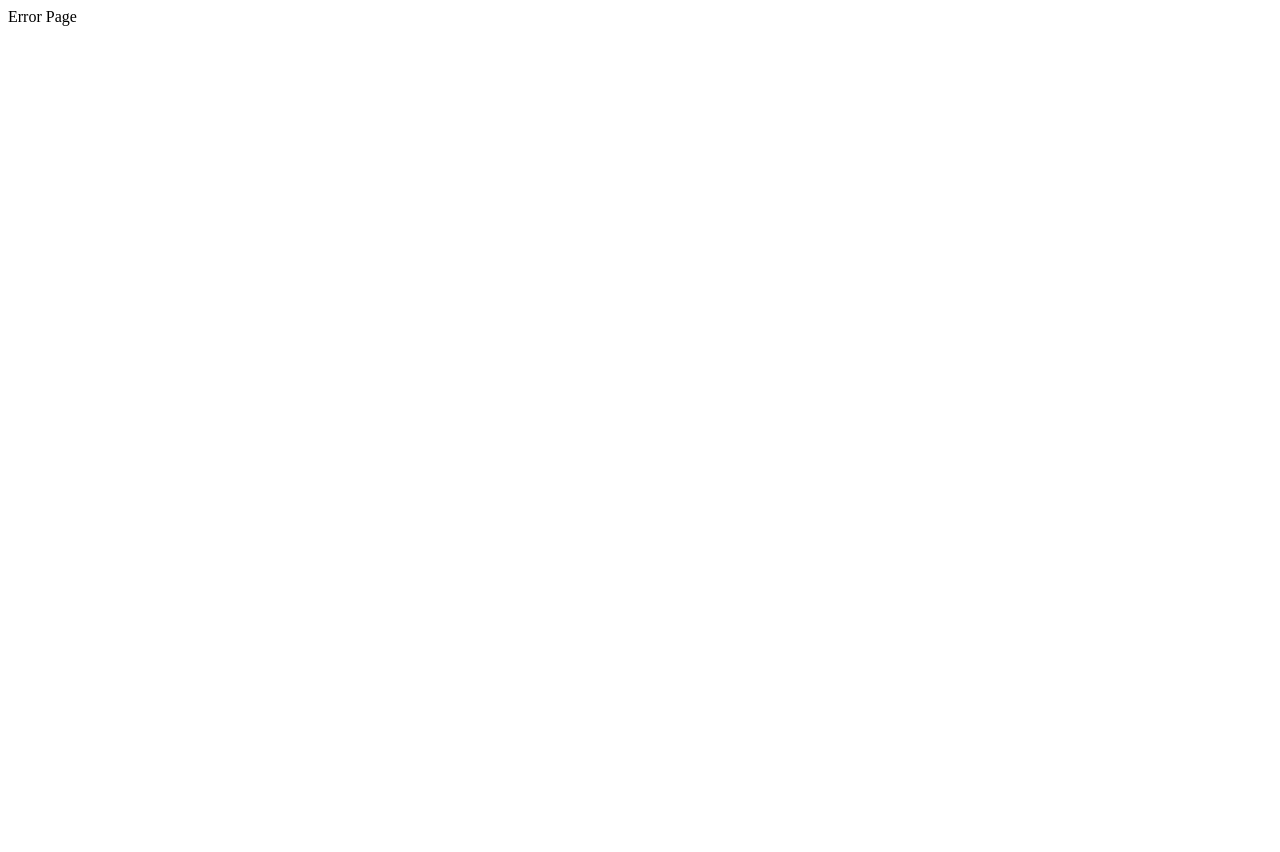
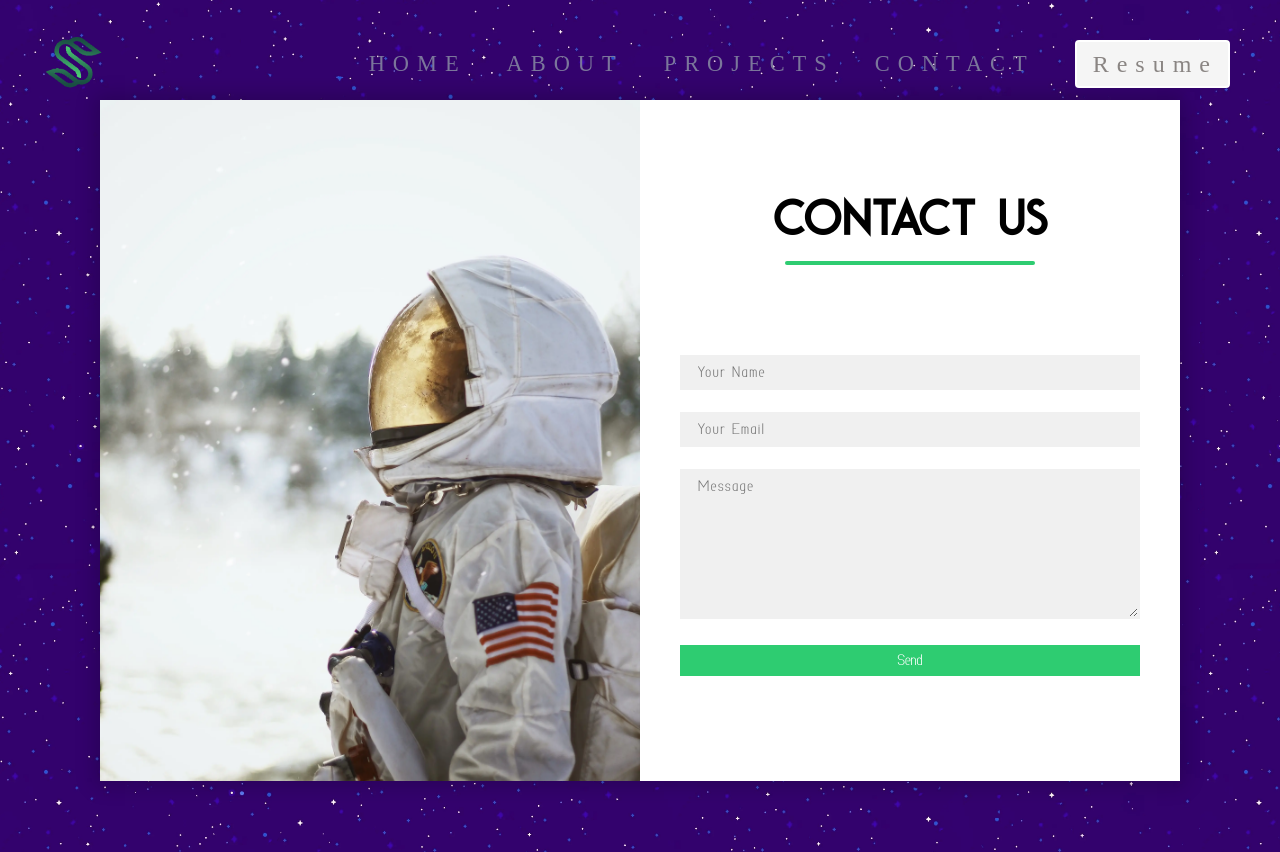
Before and after one commit to Siddardar/gatsby-portfolio, a Gatsby site: page /mail in a window 1280 px wide. Before the commit this address had no page. Before the commit the page ends 800 px from the top, so only its background shows below. Built offline with nearby package versions, Linux system fonts and the light colour scheme; Gatsby itself is replaced by a stand-in of ours; a web font is replaced by a local one.

Commit message:
Contact-Page

```diff
--- a/gatsby-config.js
+++ b/gatsby-config.js
@@ -14,5 +14,6 @@ module.exports = {
     "gsap",
     "react-multi-carousel",
     "react-auto-typing",
+    "react-toastify",
   ],
 };
--- a/package.json
+++ b/package.json
@@ -13,6 +13,7 @@
     "test": "echo \"Write tests! -> https://gatsby.dev/unit-testing\" && exit 1"
   },
   "dependencies": {
+    "@emailjs/browser": "^3.10.0",
     "babel-plugin-styled-components": "^2.0.7",
     "gatsby": "^5.4.1",
     "gatsby-plugin-google-fonts": "^1.0.1",
@@ -25,6 +26,7 @@
     "react-icons": "^4.7.1",
     "react-multi-carousel": "^2.8.2",
     "react-router-hash-link": "^2.4.3",
+    "react-toastify": "^9.1.1",
     "styled-components": "^5.3.6"
   },
   "repository": {
--- /dev/null
+++ b/src/assets/css/mail.css
@@ -0,0 +1,145 @@
+.contact-wrapper {
+    background: url("../images/contact-bg-min.webp");
+    background-size: 150vh;
+}
+
+.Toastify__toast-container .Toastify__toast-body {
+    text-align: left;
+
+}
+
+.contact-container {
+    position: relative;
+    width: 100%;
+    height: 93vh;
+    display: flex;
+    justify-content: center;
+    align-items: center;
+    padding: 20px 100px;
+}
+
+.contact-container:after {
+    content: '';
+    position: absolute;
+    width: 100%;
+    height: 100%;
+    left: 0;
+    top: 0;
+    background-size: cover;
+
+    z-index: -1;
+}
+
+
+.contact-box {
+    max-width: 100vw;
+    height: fit-content;
+    display: grid;
+    grid-template-columns: repeat(2, 1fr);
+    justify-content: center;
+    align-items: center;
+    text-align: center;
+    background-color: #fff;
+    box-shadow: 0px 0px 19px 5px rgba(0, 0, 0, 0.19);
+    margin-top: -10vh;
+}
+
+.left {
+    background: url("../images/contact.webp") no-repeat center;
+    background-size: cover;
+    height: 100%;
+}
+
+.right {
+    padding: 25px 40px;
+}
+
+h2 {
+    position: relative;
+    padding: 0 0 10px;
+    padding-top: 8vh;
+    margin-bottom: 100px;
+    font-family: Ace Sans;
+    font-size: 4rem;
+}
+
+h2:after {
+    content: '';
+    position: absolute;
+    left: 50%;
+    bottom: 0;
+    transform: translateX(-50%);
+    height: 4px;
+    width: 250px;
+    border-radius: 2px;
+    background-color: #2ecc71;
+    margin-bottom: -10px;
+}
+
+.field {
+    width: 100%;
+    border: 2px solid rgba(0, 0, 0, 0);
+    outline: none;
+    background-color: rgba(230, 230, 230, 0.6);
+    padding: 0.5rem 1rem;
+    font-size: 1.5rem;
+    margin-bottom: 22px;
+    transition: .3s;
+    font-family: Colfer;
+    letter-spacing: 0.1rem;
+}
+
+.field:hover {
+    background-color: rgba(0, 0, 0, 0.1);
+}
+
+textarea {
+    min-height: 150px;
+}
+
+.btn {
+    width: 100%;
+    padding: 0.5rem 1rem;
+    background-color: #2ecc71;
+    color: #fff;
+    font-size: 1.1rem;
+    border: none;
+    outline: none;
+    cursor: pointer;
+    transition: .3s;
+    font-family: colfer;
+    font-size: 1.5rem;
+    margin-bottom: 10vh;
+}
+
+.btn:hover {
+    background-color: #27ae60;
+}
+
+.field:focus {
+    border: 2px solid rgba(30, 85, 250, 0.47);
+    background-color: #fff;
+}
+
+@media screen and (max-width: 880px) {
+    .contact-box {
+        grid-template-columns: 1fr;
+    }
+
+    .left {
+        height: 200px;
+    }
+
+
+}
+
+@media screen and (max-height: 1000px) {
+    h2 {
+        font-size: 3rem;
+    }
+
+    .btn,
+    .field {
+        font-size: 1rem;
+    }
+}
--- a/src/assets/css/main.css
+++ b/src/assets/css/main.css
@@ -40,7 +40,7 @@
 
   /*Fixed colors*/
   --background: #113D3C;
-  --footerColor: rgb(230,221,218);
+  --footerColor: rgb(230, 221, 218);
   --restColor: #8a8583;
   --headingColor: rgb(236, 235, 235);
 
@@ -112,32 +112,32 @@ section {
 }
 
 
-@media screen and (max-width:2350px){
+@media screen and (max-width:2350px) {
   .page-about {
     background-size: 120%;
     background-position: -250px 1px;
   }
 }
 
-@media screen and (max-height:1250px){
+@media screen and (max-height:1250px) {
 
-  .page-home{
+  .page-home {
     background-position: -400px;
   }
 
 }
 
-@media screen and (max-height:1000px){
+@media screen and (max-height:1000px) {
 
-  .page-home{
+  .page-home {
     background-position: -300px;
   }
 
 }
 
-@media screen and (max-height:850px){
+@media screen and (max-height:850px) {
 
-  .page-home{
+  .page-home {
     background-position: -250px;
   }
 
@@ -151,7 +151,7 @@ section {
   height: 3.4rem;
 }
 
-nav{
+nav {
   height: auto;
   display: flex;
   align-items: center;
@@ -161,6 +161,7 @@ nav{
   padding-left: 45px;
   z-index: 3;
   padding-right: 30px;
+  background-color: inherit;
 
 }
 
@@ -194,7 +195,7 @@ li .normal-link:hover {
 
 .resume-btn {
   text-decoration: none;
-  color:var(--restColor);
+  color: var(--restColor);
   font-family: Casino;
   font-size: 1.5rem;
   letter-spacing: 0.5rem;
@@ -202,7 +203,7 @@ li .normal-link:hover {
   line-height: 1.5rem;
   padding: 10px;
   padding-left: 16px;
-  background-color:whitesmoke;
+  background-color: whitesmoke;
   border: none;
   border-radius: 4px;
   transition: ease-out 0.3s;
@@ -214,8 +215,8 @@ li .normal-link:hover {
 }
 
 .resume-btn:hover {
-  color:var(--white);
-  border:2px solid black;
+  color: var(--white);
+  border: 2px solid black;
   cursor: pointer;
 
 }
@@ -271,9 +272,9 @@ li .normal-link:hover {
   text-align: center;
   line-height: 2.5rem;
   margin-top: 9vh;
-  padding:2.1rem;
+  padding: 2.1rem;
   letter-spacing: 0.1rem;
-  box-shadow: inset 0 0 20px  var(--black);
+  box-shadow: inset 0 0 20px var(--black);
   backdrop-filter: blur(50px);
 
 
@@ -283,7 +284,7 @@ li .normal-link:hover {
 
 .contact-btn {
   text-decoration: none;
-  color:var(--restColor);
+  color: var(--restColor);
   font-family: Colfer;
   font-size: 1.7rem;
   letter-spacing: 0.5rem;
@@ -300,23 +301,24 @@ li .normal-link:hover {
   border-radius: 4px;
   box-shadow: inset 0 0 0 0 var(--black);
   transition: ease-out 0.5s;
-  outline:none;
+  outline: none;
   background-color: whitesmoke;
 
 
 }
 
-.contact-btn:hover{
+.contact-btn:hover {
   box-shadow: inset 150px 0 0 0 var(--black);
-  color:whitesmoke;
+  color: whitesmoke;
 }
 
-@media screen and (max-height:1100px){
+@media screen and (max-height:1100px) {
 
   .contact-page .contact-text {
     margin-top: 7vh;
   }
-  .contact-page h1{
+
+  .contact-page h1 {
     font-size: 5rem;
     padding-top: 20vh;
   }
@@ -336,17 +338,17 @@ li .normal-link:hover {
   justify-self: flex-end;
   font-family: Ace Sans;
   font-size: 1rem;
-  color:rgb(123, 118, 155);
+  color: rgb(123, 118, 155);
   justify-self: flex-end;
   transition: color 0.5s ease-in-out;
 }
 
-.contact-page .footer:hover{
-  color:white;
+.contact-page .footer:hover {
+  color: white;
 
 }
 
-.contact-page span{
+.contact-page span {
   display: flex;
   align-self: flex-end;
 }
--- a/src/components/Carousel.js
+++ b/src/components/Carousel.js
@@ -56,7 +56,7 @@ const carousel = () => (
         </p>
 
         <div className="carousel-btn">
-          <Link to="../projects/chess" target="blank">
+          <Link to="../projects/chess" target={"_blank"}>
             <button>Learn more!</button>
           </Link>
         </div>
@@ -71,7 +71,9 @@ const carousel = () => (
           spotting inaccuracies and mistakes
         </p>
         <div className="carousel-btn">
-          <button>Learn more!</button>
+          <Link to="../mail">
+            <button>Learn more!</button>
+          </Link>
         </div>
       </div>
     </div>
@@ -84,7 +86,13 @@ const carousel = () => (
           leetcode.com
         </p>
         <div className="carousel-btn">
-          <button>Learn more!</button>
+          <a
+            href="https://github.com/Siddardar/sudoku"
+            target={"_blank"}
+            rel="noreferrer"
+          >
+            <button>Learn more!</button>
+          </a>
         </div>
       </div>
     </div>
@@ -92,9 +100,17 @@ const carousel = () => (
       <img className="card-img" src={atom} alt="Img4" />
       <div className="card-text">
         <h1>Portfolio</h1>
-        <p>This website that I built using Gatsby.js a React-based framework</p>
+
+        <p>This website built using Gatsby.js a React-based framework</p>
+
         <div className="carousel-btn">
-          <button>Learn more!</button>
+          <a
+            href="https://github.com/Siddardar/gatsby-portfolio"
+            target={"_blank"}
+            rel="noreferrer"
+          >
+            <button>Learn more!</button>
+          </a>
         </div>
       </div>
     </div>
--- a/src/pages/contact.js
+++ b/src/pages/contact.js
@@ -2,6 +2,7 @@ import React from "react";
 import Navbar from "../components/Navbar";
 import "../assets/css/main.css";
 import Contactbar from "../components/Contactbar";
+import { Link } from "gatsby";
 
 const contact = () => {
   return (
@@ -16,8 +17,9 @@ const contact = () => {
           and would love to discuss them further. Whether you have a question
           <br /> or just want to say hi, please feel free to reach out.
         </p>
-
-        <button className="contact-btn"> Say Hi!</button>
+        <Link to="mail">
+          <button className="contact-btn"> Say Hi!</button>
+        </Link>
         <Contactbar />
       </main>
     </>
--- /dev/null
+++ b/src/pages/mail.js
@@ -0,0 +1,106 @@
+import React, { useRef } from "react";
+import emailjs from "@emailjs/browser";
+import "../assets/css/mail.css";
+import Navbar from "../components/Navbar";
+
+import { ToastContainer, toast } from "react-toastify";
+import "react-toastify/dist/ReactToastify.css";
+
+const ContactUs = () => {
+  const notify = (message) =>
+    toast(message, {
+      position: "top-right",
+      autoClose: 5000,
+      hideProgressBar: false,
+      closeOnClick: true,
+      pauseOnHover: true,
+      draggable: true,
+      progress: undefined,
+      theme: "light",
+    });
+
+  const form = useRef();
+
+  const sendEmail = (e) => {
+    e.preventDefault();
+    notify("🚀 Sending Email");
+    emailjs
+      .sendForm(
+        "service_rwjqjq5",
+        "template_0s8vn26",
+        form.current,
+        "PLiTuNI83CQOAlL3K"
+      )
+
+      .then(
+        (result) => {
+          console.log(result.text);
+          console.log("Message Sent");
+          e.target.reset();
+
+          notify("✉️ Email sent");
+        },
+        (error) => {
+          console.log(error.text);
+          notify("Something went wrong.");
+          notify("Reach me at sr.sanagala@outlook.com");
+        }
+      );
+  };
+
+  return (
+    <>
+      <div className="contact-wrapper">
+        <Navbar />
+        <div class="contact-container">
+          <div class="contact-box">
+            <div class="left"></div>
+            <div class="right">
+              <h2>Contact Us</h2>
+              <form ref={form} onSubmit={sendEmail}>
+                <input
+                  type="text"
+                  class="field"
+                  placeholder="Your Name"
+                  name="user_name"
+                />
+                <input
+                  type="text"
+                  class="field"
+                  placeholder="Your Email"
+                  name="user_email"
+                />
+
+                <textarea
+                  placeholder="Message"
+                  class="field"
+                  name="message"
+                ></textarea>
+
+                <button onClick={notify} class="btn">
+                  Send
+                </button>
+                <ToastContainer
+                  position="top-right"
+                  autoClose={5000}
+                  hideProgressBar={false}
+                  newestOnTop={false}
+                  closeOnClick
+                  rtl={false}
+                  pauseOnFocusLoss
+                  draggable
+                  pauseOnHover
+                  theme="light"
+                />
+                {/* Same as */}
+                <ToastContainer />
+              </form>
+            </div>
+          </div>
+        </div>
+      </div>
+    </>
+  );
+};
+
+export default ContactUs;
```
Also changed, not shown: src/assets/images/background.jpg (added), src/assets/images/contact-bg-min.webp (added), src/assets/images/contact.webp (added), 1 other file.
